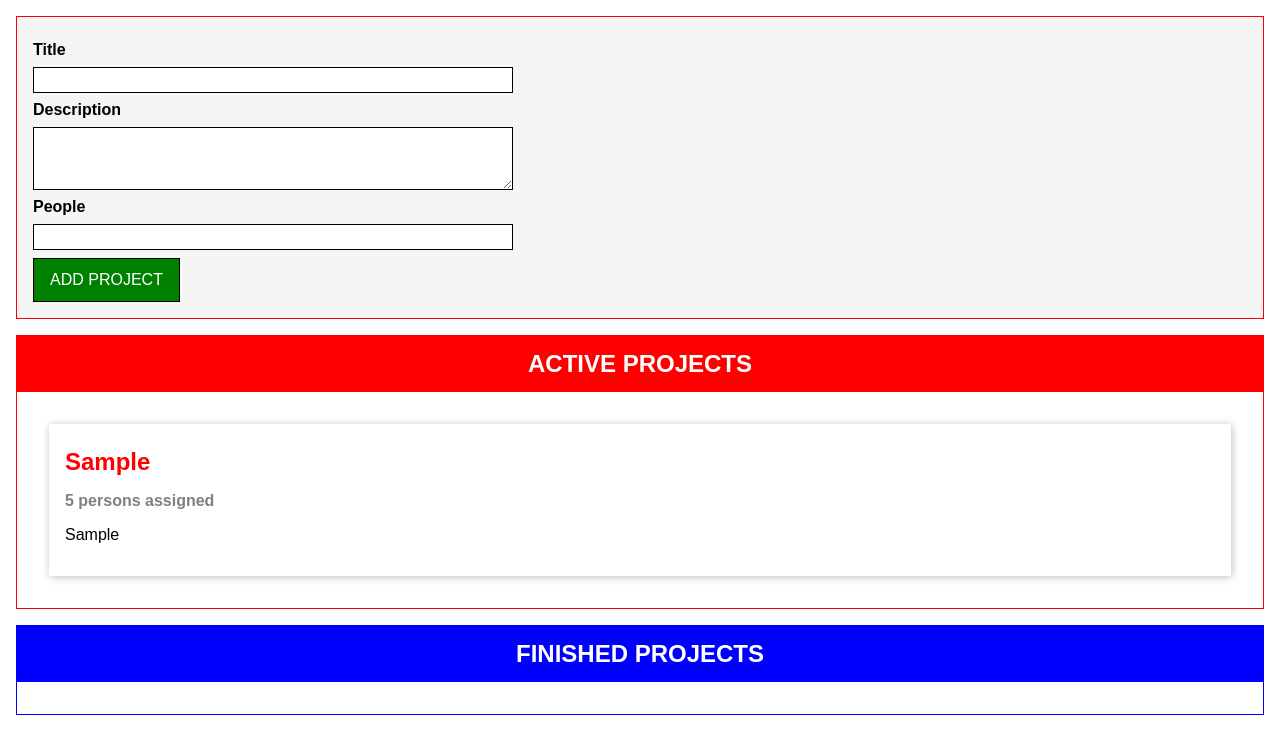
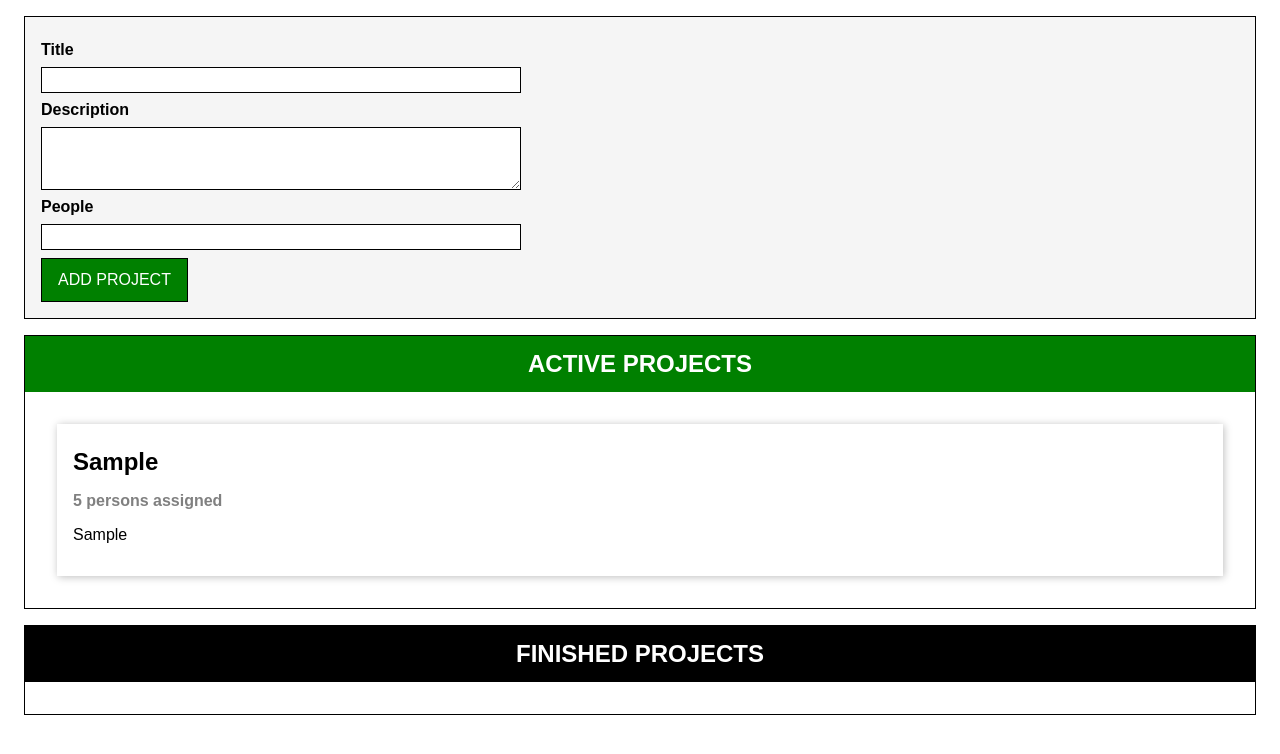
Before and after one commit to SebastianN97/drag_and_drop, a website: page index.html in a window 1280 px wide. Both pictures are taken after typing "Sample", "Sample", "5" into the empty fields and a click on the button "ADD PROJECT". Drawn offline with Linux system fonts and the light colour scheme.

Commit message:
Styling and fixing structure of project.

```diff
--- a/app.css
+++ b/app.css
@@ -7,7 +7,7 @@ html {
 }
 
 body {
-  margin: 0;
+  margin: 20;
 }
 
 label,
@@ -57,11 +57,11 @@ button:active {
 
 .projects {
   margin: 1rem;
-  border: 1px solid red;
+  border: 1px solid black;
 }
 
 .projects header {
-  background: red;
+  background: green;
   height: 3.5rem;
   display: flex;
   justify-content: center;
@@ -69,11 +69,11 @@ button:active {
 }
 
 #finished-projects {
-  border-color: blue;
+  border-color: black;
 }
 
 #finished-projects header {
-  background: blue;
+  background: black;
 }
 
 .projects h2 {
@@ -95,12 +95,12 @@ button:active {
 }
 
 .projects li h2 {
-  color: red;
+  color: black;
   margin: 0.5rem 0;
 }
 
 #finished-projects li h2 {
-  color: blue;
+  color: black;
 }
 
 .projects li h3 {
@@ -113,7 +113,7 @@ button:active {
 }
 
 .droppable {
-  background: #ffe3ee;
+  background: #e9ffe3;
 }
 
 #finished-projects .droppable {
@@ -123,6 +123,6 @@ button:active {
 #user-input {
   margin: 1rem;
   padding: 1rem;
-  border: 1px solid red;
+  border: 1px solid black;
   background: whitesmoke;
 }
```
